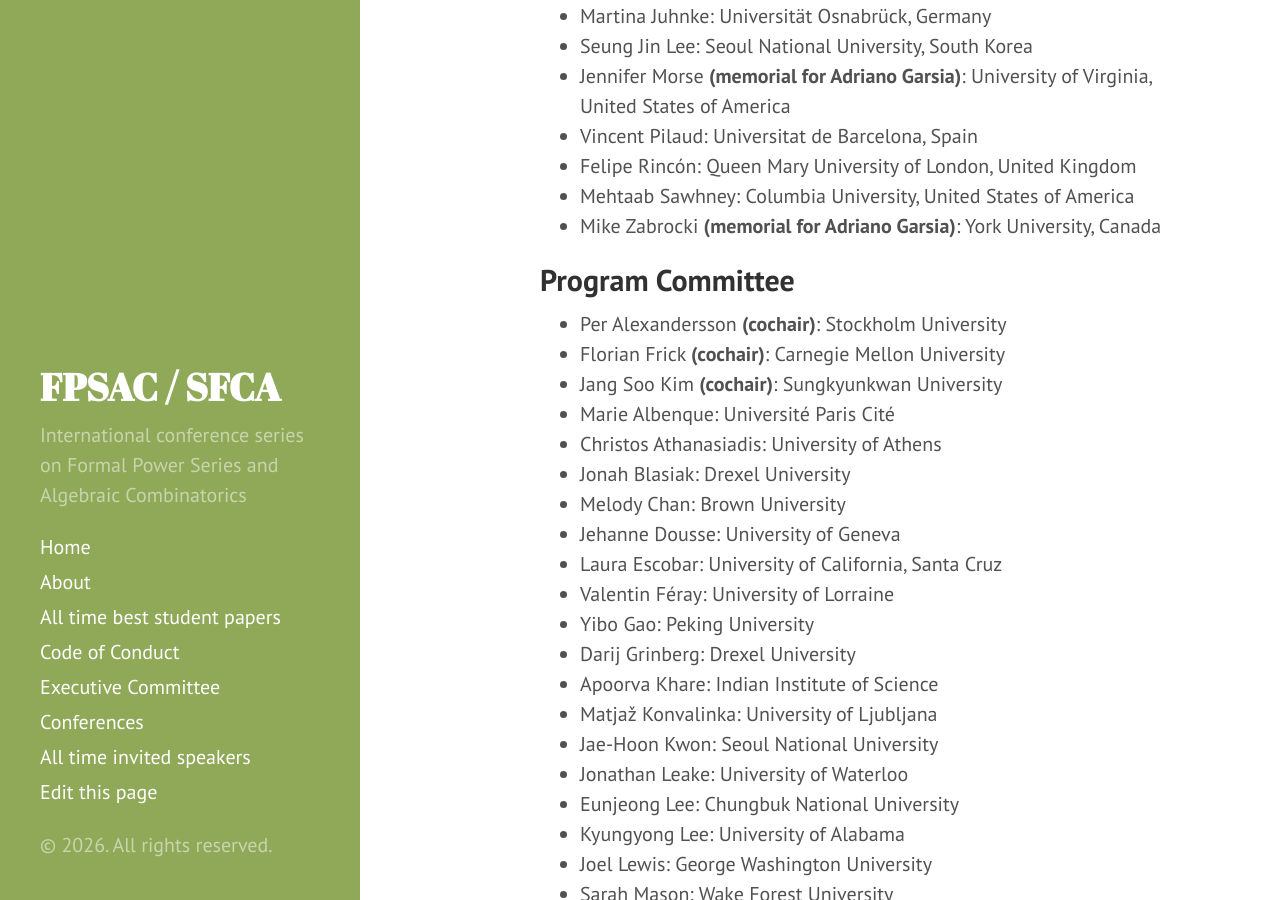
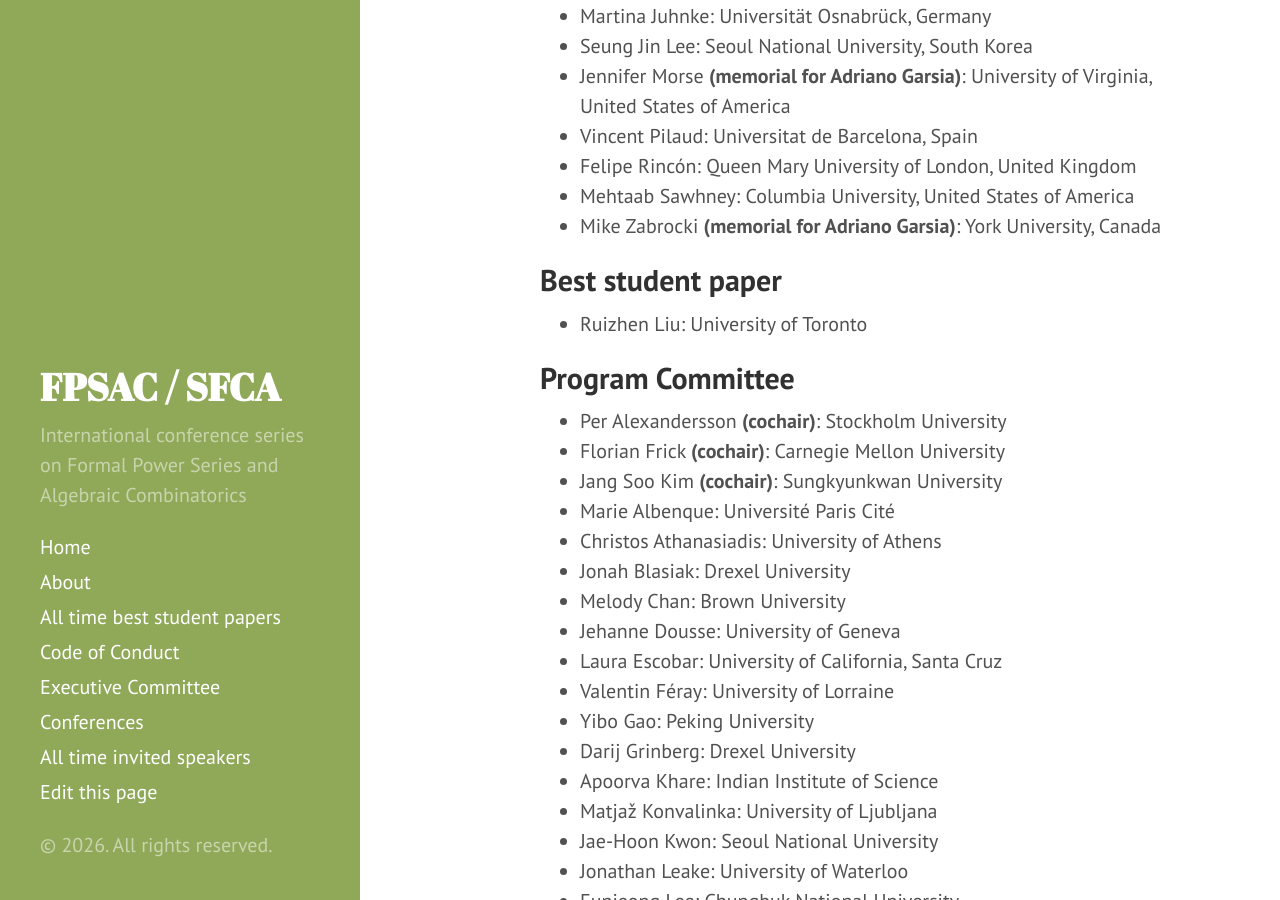
Before and after one commit to FPSAC/FPSAC.github.io, a Jekyll site: the page built from _confs/fpsac-2026.md, in a window 1280 px wide and 900 px high, scrolled down 741 px. Built offline with Jekyll 4.4.1, drawn with Linux system fonts in a browser that asks for light colours.

Commit message:
Update best student paper for 2026

```diff
--- a/_confs/fpsac-2026.md
+++ b/_confs/fpsac-2026.md
@@ -7,6 +7,10 @@
 country: USA
 dates: July 13-17
 site: https://sites.math.washington.edu/fpsac2026/
+
+best_student_paper:
+- name: Ruizhen Liu
+  affiliation: University of Toronto
 
 invited_speakers:
 - name: Nantel Bergeron
```
